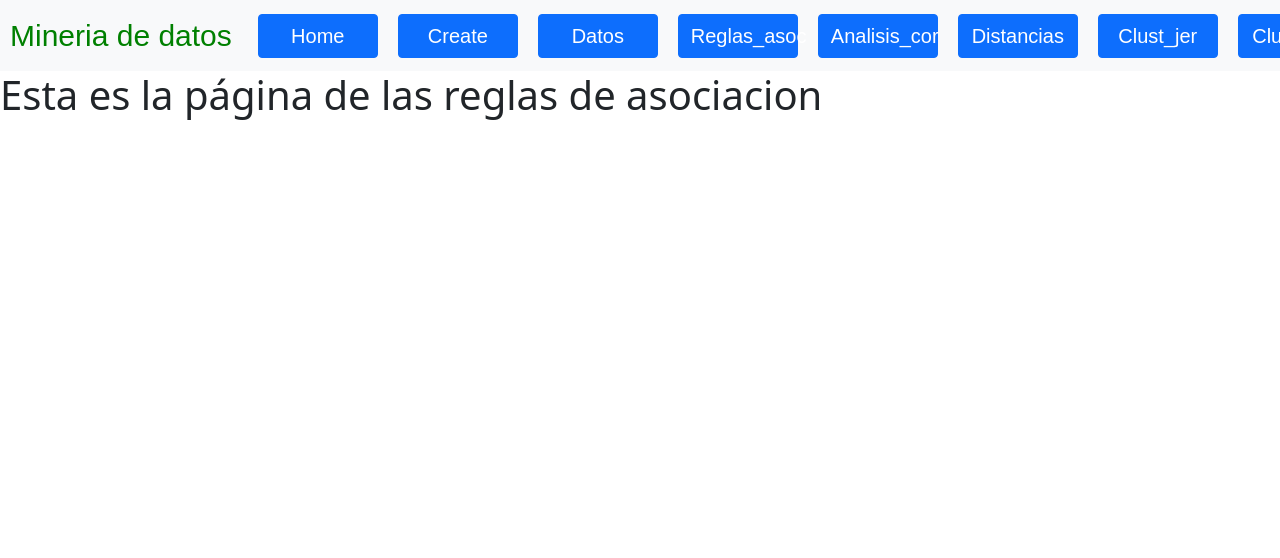
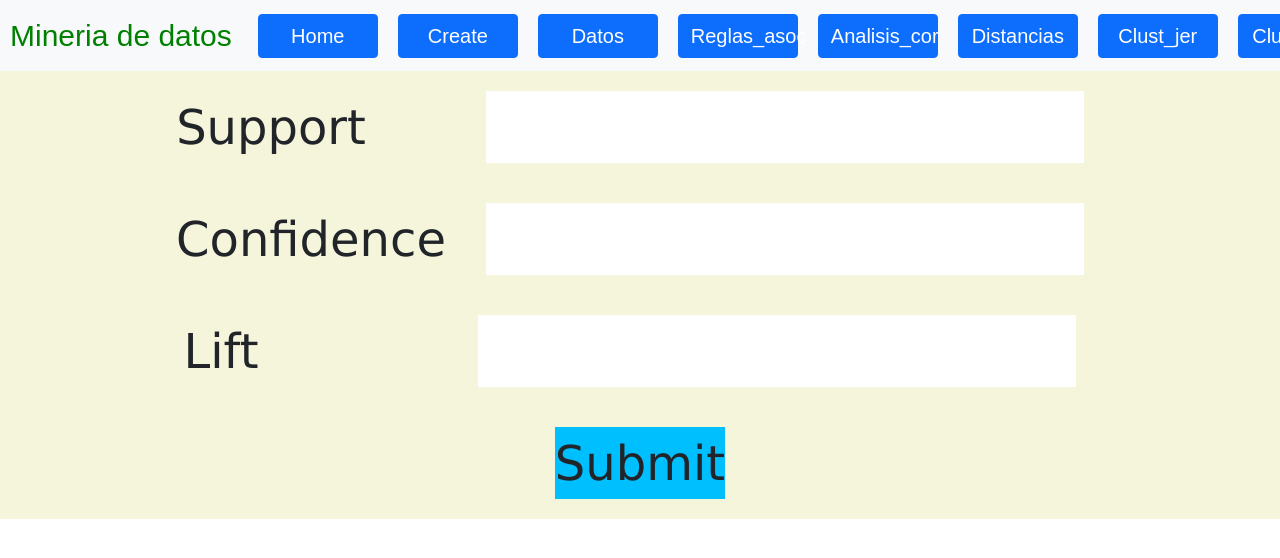
Before and after one commit to omarmartin/proyecto-mineria-de-datos, a Vue app in the folder frontend/: page /Reglas_asociacion in a window 1280 px wide. Shown: the top 558 px of the page. Built offline with nearby package versions, Linux system fonts and the light colour scheme.

Commit message:
Añadido el formulario de reglas de asociación

```diff
--- a/frontend/src/components/Reglas_de_asociacion.vue
+++ b/frontend/src/components/Reglas_de_asociacion.vue
@@ -1,13 +1,107 @@
-<template>
-  <h1>Esta es la página de las reglas de asociacion</h1>
+<template class= "template">
+  <div class="template">
+    <div class="box">
+
+      <!-- apriori form ===================== -->
+      <form id="apriori-form" @submit.prevent="enviar" method="POST">
+        <!-- support -->
+        <div class="field-support">
+          <label class="label">Support</label>
+          <input type="text" class="input" name="support"  v-model="formdata.support">
+        </div>
+
+        <!-- confidence -->
+        <div class="field-confidence">
+          <label class="label">Confidence</label>
+          <input type="text" class="input" name="confidence"  v-model="formdata.confidence">
+        </div>
+
+        <!-- Lift -->
+        <div class="field-lift">
+          <label class="label">Lift</label>
+          <input type="text" class="input" name="lift" v-model="formdata.lift">
+        </div>
+
+        <!-- submit button -->
+        <div class="field has-text-right">
+          <button class="button is-danger">Submit</button>
+        </div>
+      </form>
+
+    </div>
+    <div><p v-for="(item,index) in this.formdata.reglas" :key="index">Regla {{item}}</p></div>
+  </div>
 </template>
 
 <script>
 export default {
+  data(){
+    return{
+      formdata: {
+        support: '',
+        confidence: '',
+        lift: '',
+        reglas: ''
+      }
+    }
+  },
+  methods : {
+    enviar(){
+      /*console.log(this.formdata)
+      let res = axios.post('http://127.0.0.1:5000/reglas_asociacion', this.formdata)
+      this.formdata.reglas = res.data
+      console.log(this.formdata.reglas)*/
 
+      const requestOptions = {
+        method: "POST",
+        headers: { "Content-Type": "application/json" },
+        body: JSON.stringify(this.formdata)
+      };
+      fetch('http://127.0.0.1:5000/reglas_asociacion', requestOptions)
+      .then(res => res.json())
+      .then(data => {
+        this.formdata.reglas = data
+        console.log(this.formdata.reglas)
+      })
+      .catch(error => {
+        if (!error.response) {
+            // network error
+            this.errorStatus = 'Error: Network Error';
+        } else {
+            this.errorStatus = error.response.data.message;
+        }
+      })
+    }
+  }
 }
 </script>
 
 <style>
-
+.box{
+  text-align: center;
+  font-family: 'Lucida Sans', 'Lucida Sans Regular', 'Lucida Grande', 'Lucida Sans Unicode', Geneva, Verdana, sans-serif;
+  font-size: 3rem;
+}
+.template{
+  background-color:beige;
+}
+.input{
+  background-color: white;
+  margin:20px
+}
+.button{
+  background-color:deepskyblue;
+}
+.field-confidence label{
+  padding-right: 20px;
+}
+.field-support label{
+  padding-right: 100px;
+}
+.field-lift label{
+  padding-right: 200px;
+}
+.button{
+  margin: 20px;
+}
 </style>
```
Also changed, not shown: 1 other file (tests, documents, lock files or other folders).
